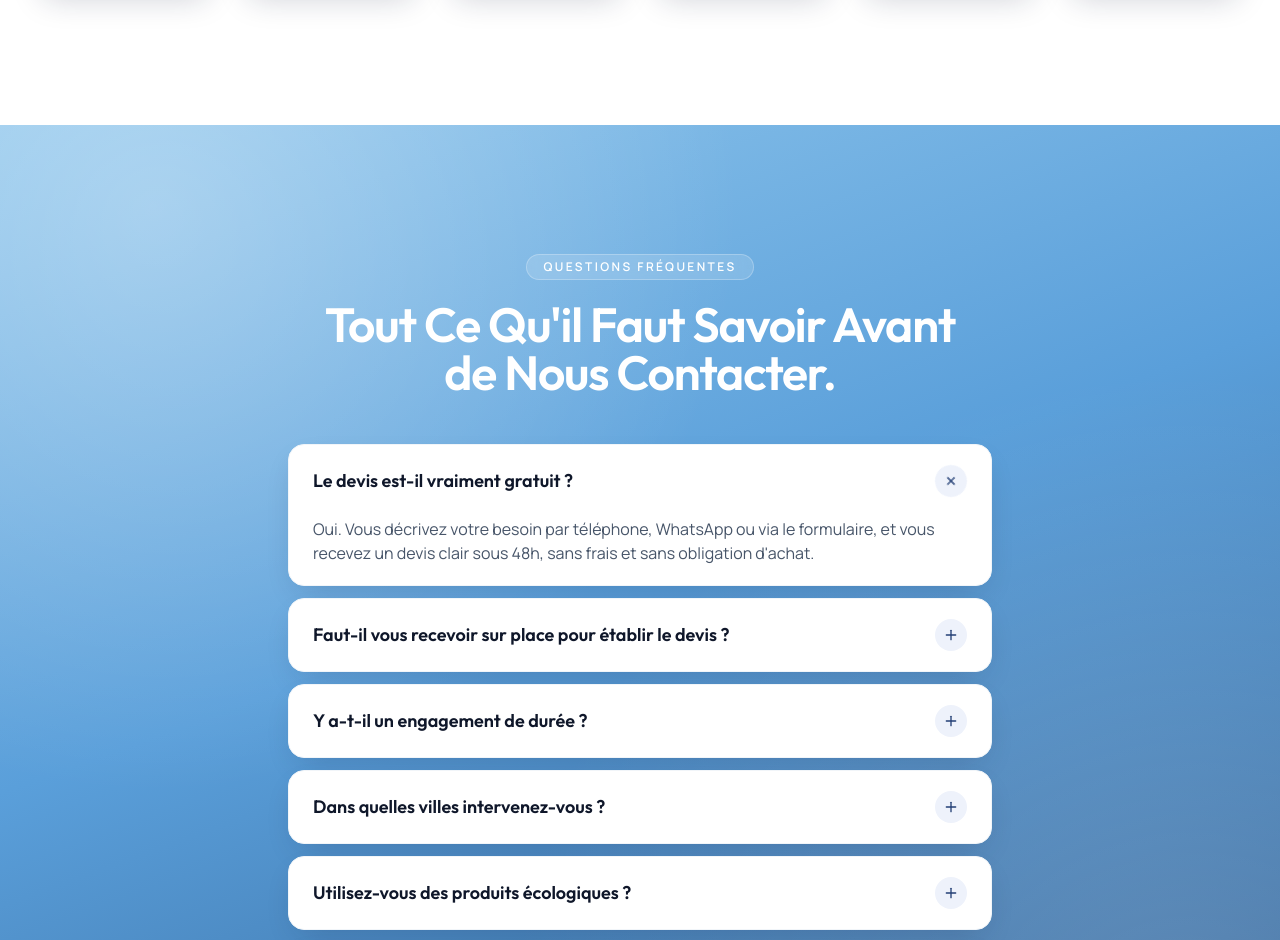
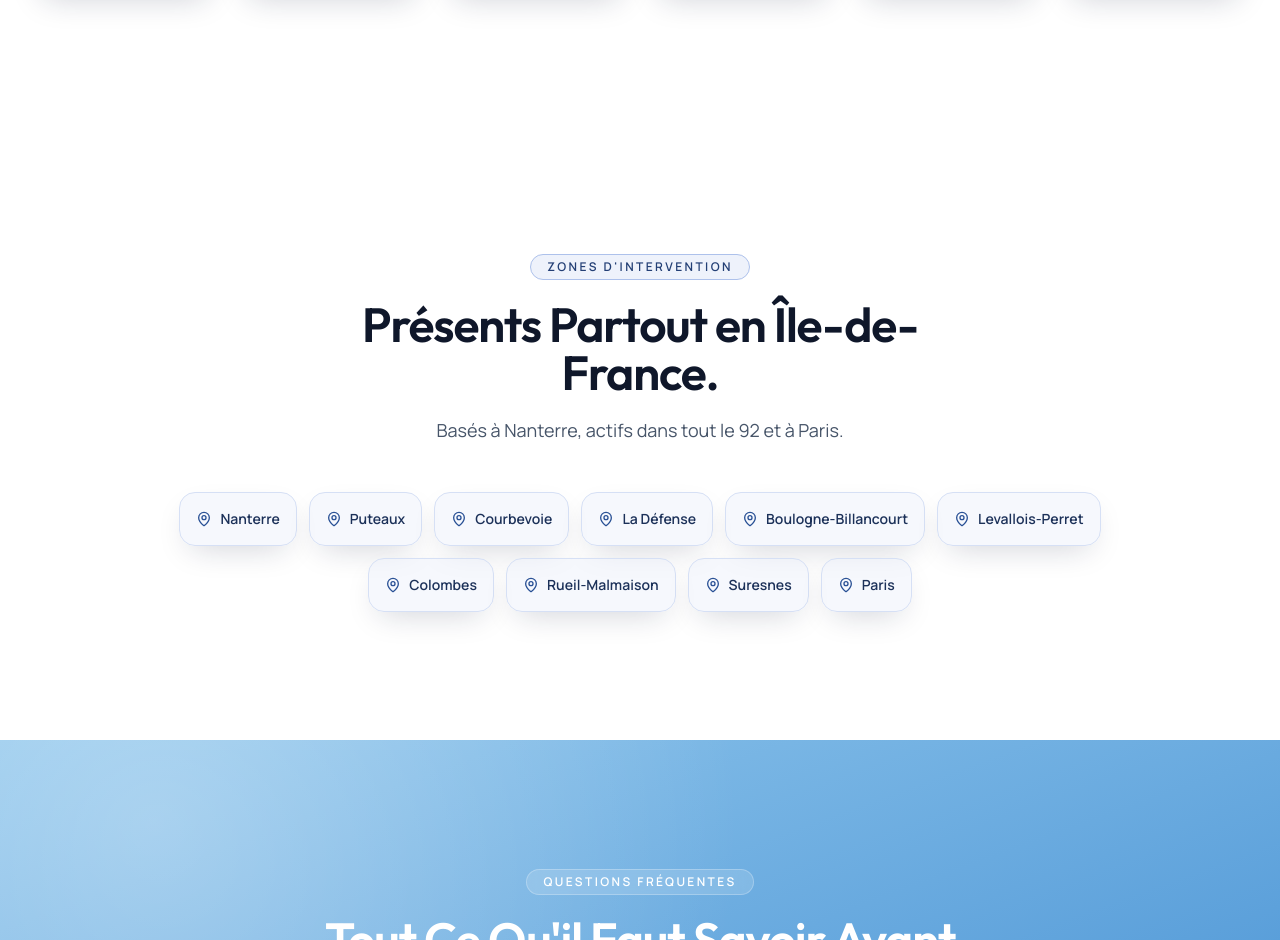
Before and after one commit to CKMSERVICES/ckm-services-site, a Next.js app: page / in a window 1280 px wide. Shown: the part 6640-7580 px from the top of the page. Built offline with nearby package versions, Linux system fonts and the light colour scheme; no server answers.

Commit message:
Update page.tsx

```diff
--- a/app/page.tsx
+++ b/app/page.tsx
@@ -7,6 +7,7 @@ import Services from "@/components/Services";
 import Process from "@/components/Process";
 import Testimonials from "@/components/Testimonials";
 import QualityAssurance from "@/components/QualityAssurance";
+import ServiceAreas from "@/components/ServiceAreas";
 import FAQ from "@/components/FAQ";
 import ContactForm from "@/components/ContactForm";
 import Footer from "@/components/Footer";
@@ -24,6 +25,7 @@ return (
 <Process />
 <Testimonials />
 <QualityAssurance />
+<ServiceAreas />
 <FAQ />
 <ContactForm />
 </main>
```
